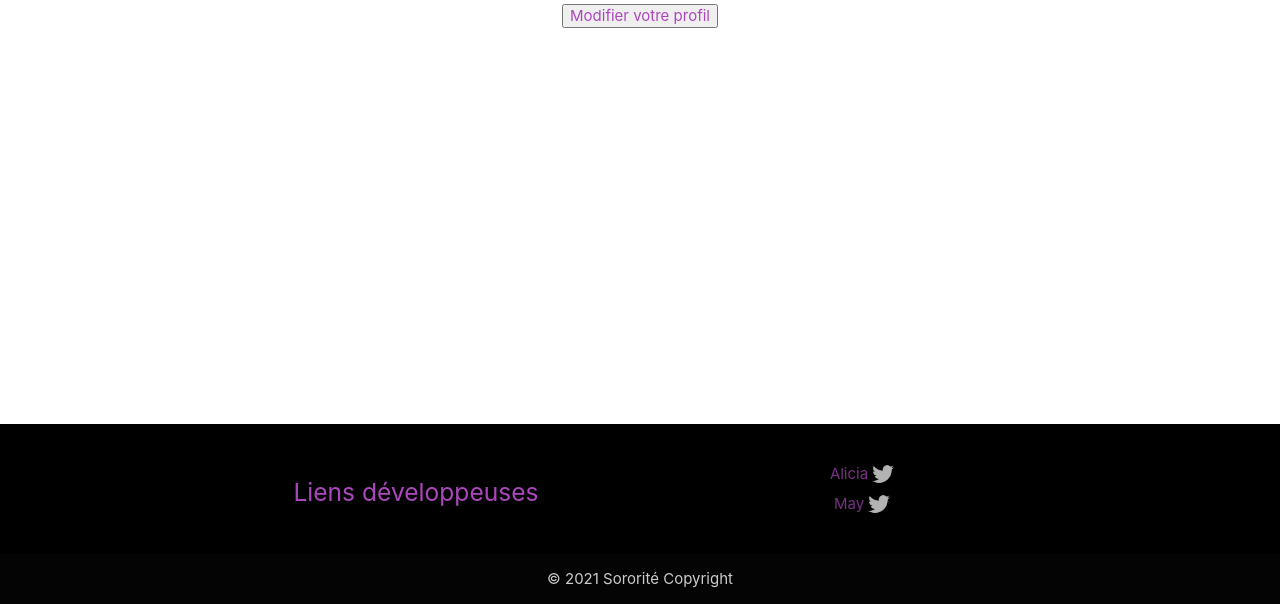
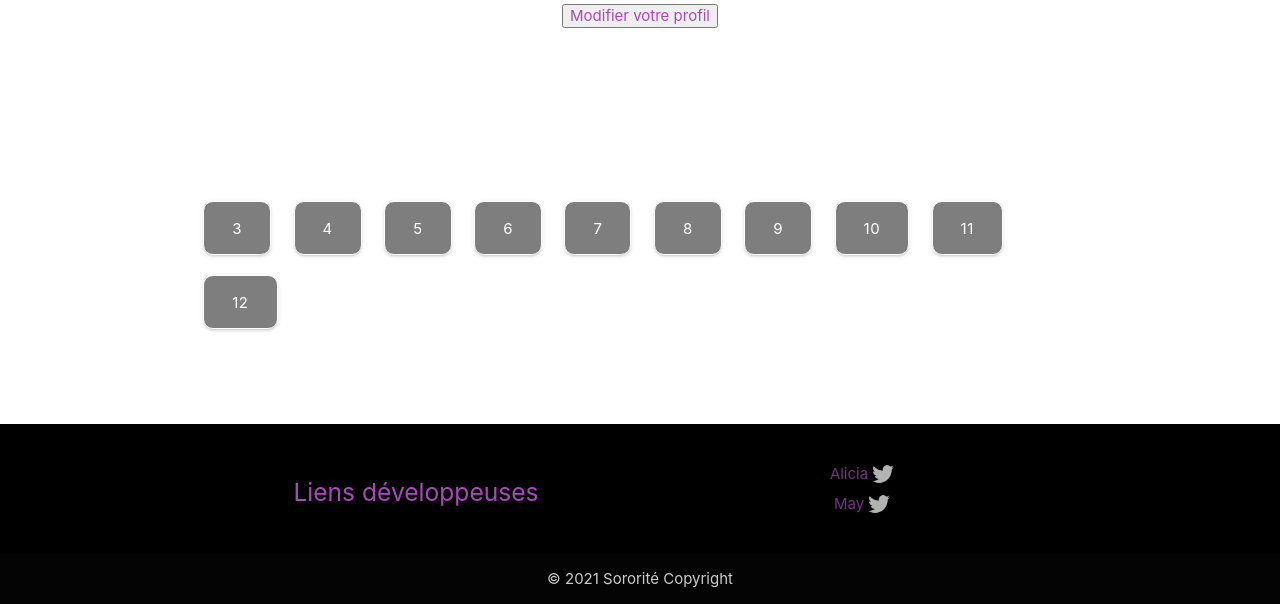
Before and after one commit to alicia-cordial/memory, a PHP site: page /pages/profil.php in a window 1280 px wide. Shown: the part 196-800 px from the top of the page. Run offline with PHP 8.4, Linux system fonts and the light colour scheme.

Commit message:
correction page update

```diff
--- a/classes/score.php
+++ b/classes/score.php
@@ -55,6 +55,23 @@ class score
         return $lastgames;
     }
 
+
+    //RECUPERER 3 DERNIERS MEILLEURS TEMPS PERSO
+    public function scoreUserTime($level, $id)
+    {
+        $toptimeUser = $this->pdo->Select("SELECT login, score.id as 'partie n°', time as 'temps' FROM score inner join utilisateurs on score.id_utilisateur = utilisateurs.id WHERE niveau = :level AND utilisateurs.id = :id ORDER BY time ASC LIMIT 10",
+            ['level' => $level, 'id' => $id]);
+        return $toptimeUser;
+    }
+
+    //RECUPERER 3 DERNIERS MEILLEURS COUPS PERSO
+    function scoreUserMoves($level, $id)
+    {
+        $topUserMoves = $this->pdo->Select("SELECT login, score.id as 'partie n°', nb_coup as 'coups' FROM score inner join utilisateurs on score.id_utilisateur = utilisateurs.id WHERE niveau = :level AND utilisateurs.id = :id ORDER BY nb_coup ASC LIMIT 10",
+            ['level' => $level, 'id' => $id]);
+        return $topUserMoves;
+    }
+
 }
 
 //
--- a/pages/profil.php
+++ b/pages/profil.php
@@ -2,6 +2,7 @@
 
 $titre = 'profil';
 require_once '../classes/score.php';
+require_once '../classes/user.php';
 session_start();
 ?>
 
@@ -12,6 +13,85 @@ session_start();
 <main class="center">
 <h1>Profil</h1>
     <button><a href="update.php">Modifier votre profil</a></button>
+
+
+    <?php
+$score = new score();
+
+$pairsmin = 3; // min niveau
+$pairsmax = 12; // max niveau
+
+if(isset($_SESSION['user'])){
+  $user = $_SESSION['user'];
+
+
+if (isset($_POST['submit'])) { //niveau sélectionné
+    $level = $_POST['submit'];
+    //$scorePerso = $score->scoreUserLevel($level, $user->getId()); // récup scores persos par niveau
+    $moves = $score->scoreUserMoves($level, $_SESSION['user']->getId()); //récup scores persos par coups
+    $times = $score->scoreUserTime($level, $_SESSION['user']->getId());//récup scores persos par temps
+    $twoTables = ['coups' => $moves, 'temps' => $times];
+}
+
+}
+?>
+
+<!--TABLEAUX TOP PERSO-->
+
+    <article class="container">
+
+<h1 class="white-text center">Progression Personelle</h1>
+
+<?php if (isset($level)) : ?> <!--Affichage scores du niveau sélectionné-->
+    <h3 class='white-text center'>Niveau : <?php echo $level; ?> </h3>
+
+    <?php
+    foreach ($twoTables as $name => $oneTable) { /*Génération tableaux*/
+
+        echo "<table class='centered' id='tableFame'>";
+        echo "<h5>Progression par " . $name . "</h5>";
+        $i = 1;
+
+        foreach ($oneTable as $row) {
+            if ($i == 1) {
+                echo "<thead>";
+                foreach ($row as $key => $element) {
+                    echo "<th>" . $key . "</th>";
+                }
+                echo "</thead>";
+                $i = 0;
+            }
+            echo "<tbody>";
+            echo "<tr>";
+            foreach ($row as $cell) {
+                echo "<td>" . $cell . "</td>";
+            }
+            echo "</tr>";
+        }
+
+        echo "</tbody>";
+        echo "</table>";
+    }
+    ?>
+
+
+
+
+<!--DIFFERENTS NIVEAUX-->
+
+<?php else : ?> <!--Affichage boutons sélection niveau-->
+    <h5 class="white-text"><em>Veuillez sélectionner un nombre de paires</em></h5>
+    <form action="profil.php" method="post" class="row">
+        <?php for ($i = $pairsmin; $i <= $pairsmax; $i++) : ?>
+                <div class='col'>
+                <button class='black white-text btn-large buttonlevel' type='submit' name='submit' value='<?php echo $i ?>'> <?php echo $i ?> </button>
+                </div>
+        <?php endfor; ?>
+    </form>
+<?php endif; ?>
+
+</article>
+
 </main>
 <?php include '../includes/footer.php'; ?>
 
```
